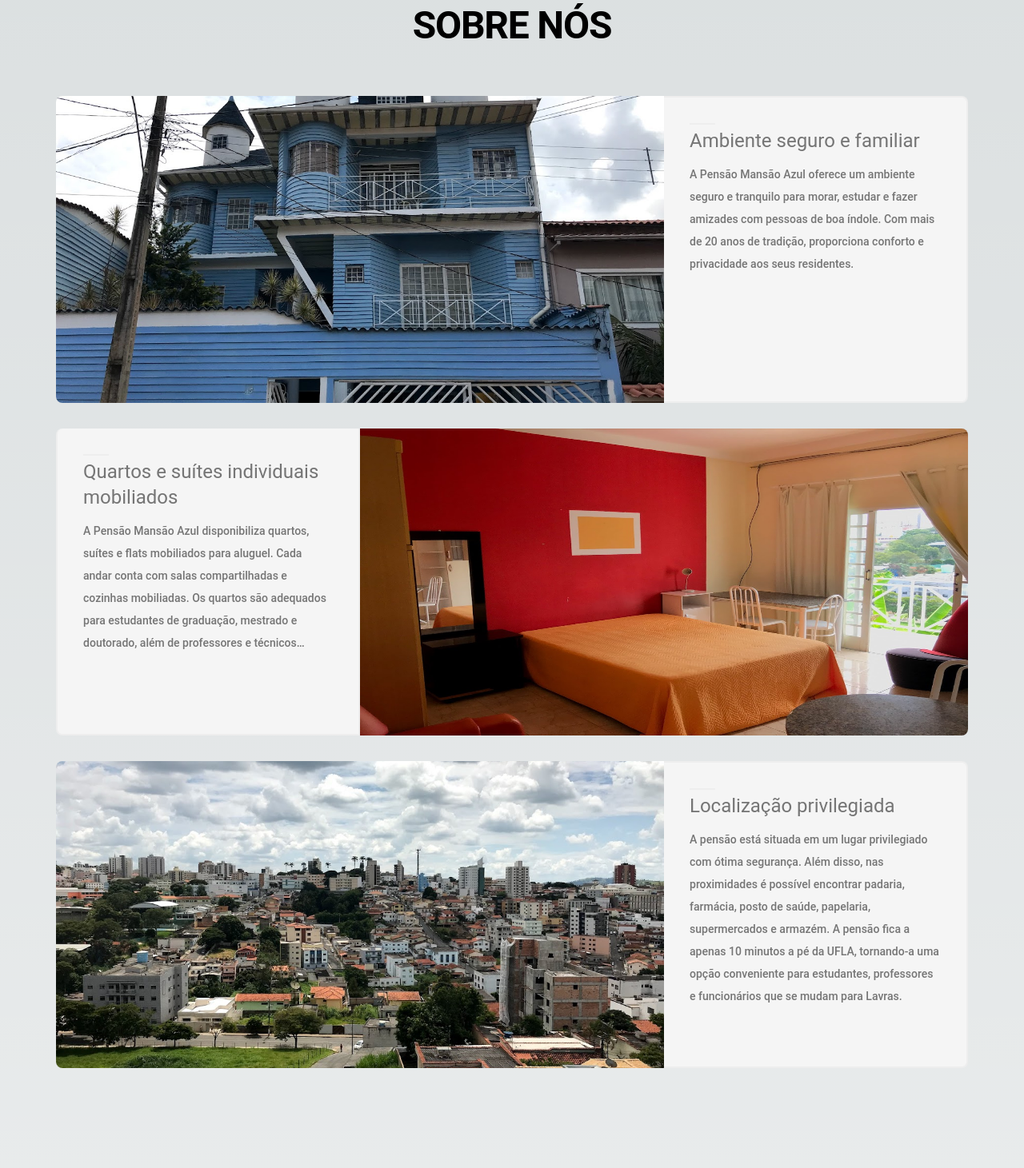
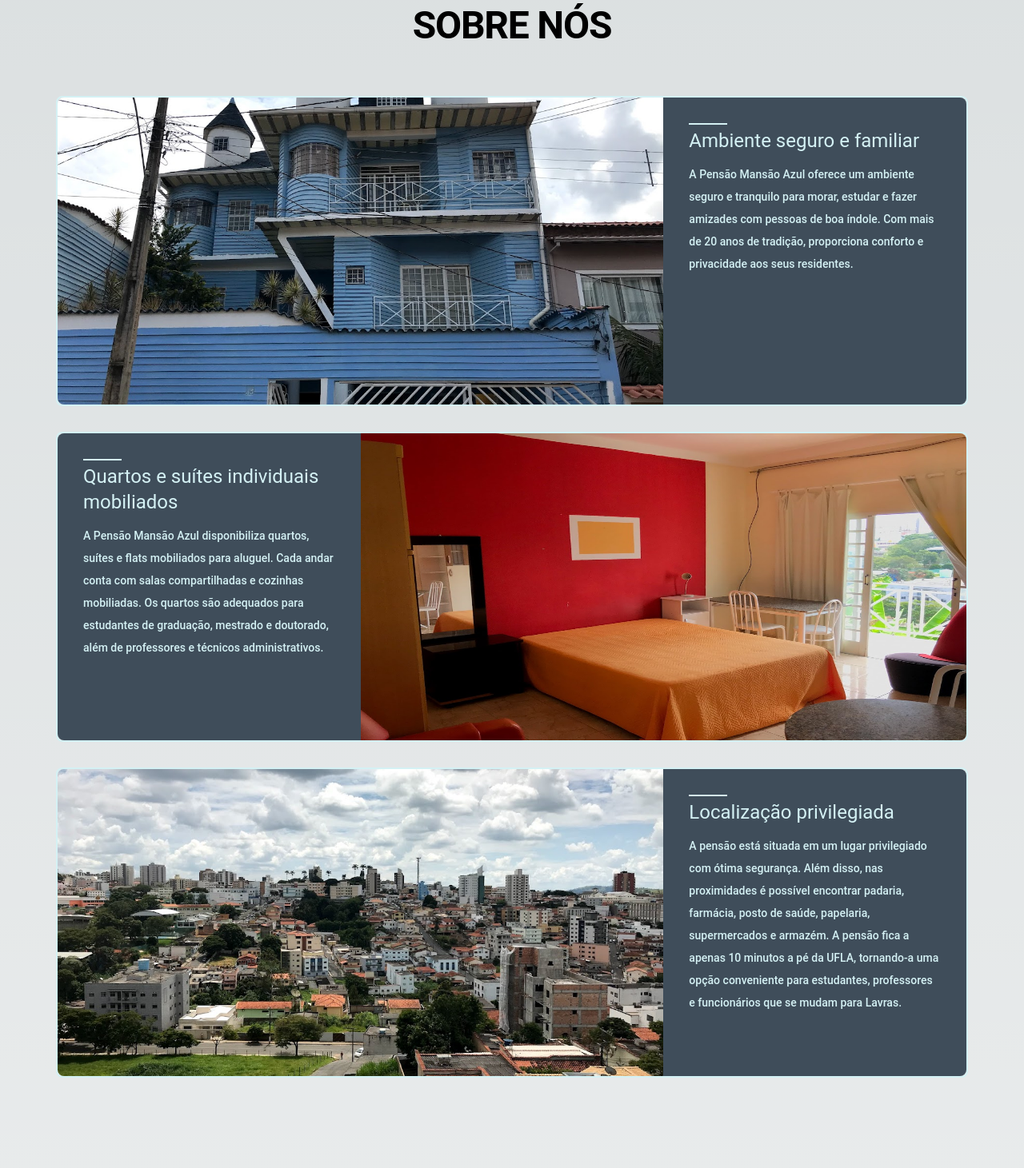
Before and after one commit to LeoJunioYuri/pensao-mansao-azul, a Next.js app in the folder frontend/: page / in a window 1280 px wide. Shown: the part 780-2241 px from the top of the page at 80% size. Built offline with nearby package versions, Linux system fonts and the light colour scheme.

Commit message:
style: bordas e sombras sobre nós

```diff
--- a/frontend/src/components/About.tsx
+++ b/frontend/src/components/About.tsx
@@ -18,7 +18,7 @@
         </div>
       </div>
 
-      <div className="flex flex-col sm:flex-row max-w-screen-xl mx-auto group">
+      <div className="flex flex-col sm:flex-row max-w-screen-xl mx-auto group rounded-lg border-2 border-babyBlue hover:shadow-2xl transition-all duration-300 hover:scale-104">
         <div className="sm:w-1/2 lg:w-2/3 rounded relative ">
           <Link
             // href={`/blog/${featuredPost?.fields.slug}`}
@@ -39,18 +39,18 @@
             </div>
           </Link>
         </div>
-        <div className="sm:w-1/2 lg:w-1/3 bg-gray-100 p-8 border-2 border-t-0 rounded-b-lg sm:rounded-bl-none sm:rounded-r-lg sm:border-t-2 sm:border-l-0 relative">
+        <div className="sm:w-1/2 lg:w-1/3 bg-gray-100 dark:bg-riverBed p-8 rounded-b-lg sm:rounded-bl-none sm:rounded-r-lg relative">
           <Link
             // href={`/blog/${featuredPost.fields.slug}`}
             href={""}
             className="cursor-pointer"
           >
-            <div className="border-b-2 border-primary-500 w-8"></div>
-            <h2 className="font-display text-secondary-500 mt-1 text-gray-600 text-2xl group-hover:text-primary-500 transition duration-300">
+            <div className="border-b-2 border-primary-500 w-12 border-babyBlue"></div>
+            <h2 className="font-display text-secondary-500 mt-1 text-gray-600 dark:text-babyBlue text-2xl group-hover:text-primary-700 transition duration-300">
               {/* {featuredPost.fields.title} */}
               Ambiente seguro e familiar
             </h2>
-            <p className="text-sm mt-3 leading-loose text-gray-600 font-medium line-clamp-6">
+            <p className="text-sm mt-3 leading-loose text-gray-600 dark:text-babyBlue font-medium line-clamp-none">
               {/* {contentStr} */}
               A Pensão Mansão Azul oferece um ambiente seguro e tranquilo para morar, estudar e fazer amizades com pessoas de boa índole.
               Com mais de 20 anos de tradição, proporciona conforto e privacidade aos seus residentes.
@@ -59,20 +59,20 @@
         </div>
       </div>
 
-      <div className="flex flex-col sm:flex-row max-w-screen-xl mx-auto pt-8 group">
+      <div className="flex flex-col sm:flex-row max-w-screen-xl mx-auto mt-8 group rounded-lg border-2 border-babyBlue hover:shadow-2xl transition-all duration-300 hover:scale-104">
       {/* rounded-b-lg sm:rounded-bl-none sm:rounded-r-lg sm:border-t-2 sm:border-l-0 */}
-        <div className="sm:w-1/2 lg:w-1/3 bg-gray-100 p-8 border-2 border-t-0 rounded-t-lg rounded-b-none sm:rounded-l-lg sm:rounded-r-none">
+        <div className="sm:w-1/2 lg:w-1/3 bg-gray-100 dark:bg-riverBed p-8 rounded-t-lg rounded-b-none sm:rounded-l-lg sm:rounded-r-none">
           <Link
             // href={`/blog/${featuredPost.fields.slug}`}
             href={""}
             className="cursor-pointer"
           >
-            <div className="border-b-2 border-primary-500 w-8"></div>
-            <h2 className="font-display text-secondary-500 mt-1 text-gray-600 text-2xl group-hover:text-primary-500 transition duration-300">
+            <div className="border-b-2 border-primary-500 w-12 border-babyBlue"></div>
+            <h2 className="font-display text-secondary-500 mt-1 text-gray-600 dark:text-babyBlue text-2xl group-hover:text-primary-500 transition duration-300">
               {/* {featuredPost.fields.title} */}
               Quartos e suítes individuais mobiliados
             </h2>
-            <p className="text-sm mt-3 leading-loose text-gray-600 font-medium line-clamp-6">
+            <p className="text-sm mt-3 leading-loose text-gray-600 dark:text-babyBlue font-medium line-clamp-none">
               {/* {contentStr} */}
               A Pensão Mansão Azul disponibiliza quartos, suítes e flats mobiliados para aluguel. Cada andar conta com salas compartilhadas e cozinhas mobiliadas.
               Os quartos são adequados para estudantes de graduação, mestrado e doutorado, além de professores e técnicos administrativos.
@@ -102,7 +102,7 @@
         </div>
       </div>
 
-      <div className="flex flex-col sm:flex-row max-w-screen-xl mx-auto pt-8 group">
+      <div className="flex flex-col sm:flex-row max-w-screen-xl mx-auto mt-8 group rounded-lg border-2 border-babyBlue ">
         <div className="sm:w-1/2 lg:w-2/3 sm:rounded-t-none sm:rounded-l-lg relative">
           <Link
             // href={`/blog/${featuredPost?.fields.slug}`}
@@ -123,18 +123,18 @@
             </div>
           </Link>
         </div>
-        <div className="sm:w-1/2 lg:w-1/3 bg-gray-100 p-8 border-2 border-t-0 rounded-b-lg sm:rounded-bl-none sm:rounded-r-lg sm:border-t-2 sm:border-l-0 relative">
+        <div className="sm:w-1/2 lg:w-1/3 bg-gray-100 dark:bg-riverBed p-8 rounded-b-lg sm:rounded-bl-none sm:rounded-r-lg relative hover:shadow-2xl transition-all duration-300 hover:scale-104">
           <Link
             // href={`/blog/${featuredPost.fields.slug}`}
             href={""}
             className="cursor-pointer"
           >
-            <div className="border-b-2 border-primary-500 w-8"></div>
-            <h2 className="font-display text-secondary-500 mt-1 text-gray-600 text-2xl group-hover:text-primary-500 transition duration-300">
+            <div className="border-b-2 border-primary-500 w-12 border-babyBlue"></div>
+            <h2 className="font-display text-secondary-500 mt-1 text-gray-600 dark:text-babyBlue text-2xl group-hover:text-primary-500 transition duration-300">
               {/* {featuredPost.fields.title} */}
               Localização privilegiada
             </h2>
-            <p className="text-sm mt-3 leading-loose text-gray-600 font-medium line-clamp-8">
+            <p className="text-sm mt-3 leading-loose text-gray-600 dark:text-babyBlue font-medium line-clamp-none">
               {/* {contentStr} */}
               A pensão está situada em um lugar privilegiado com ótima segurança.
               Além disso, nas proximidades é possível encontrar padaria, farmácia, posto de saúde, papelaria, supermercados e armazém.
```
